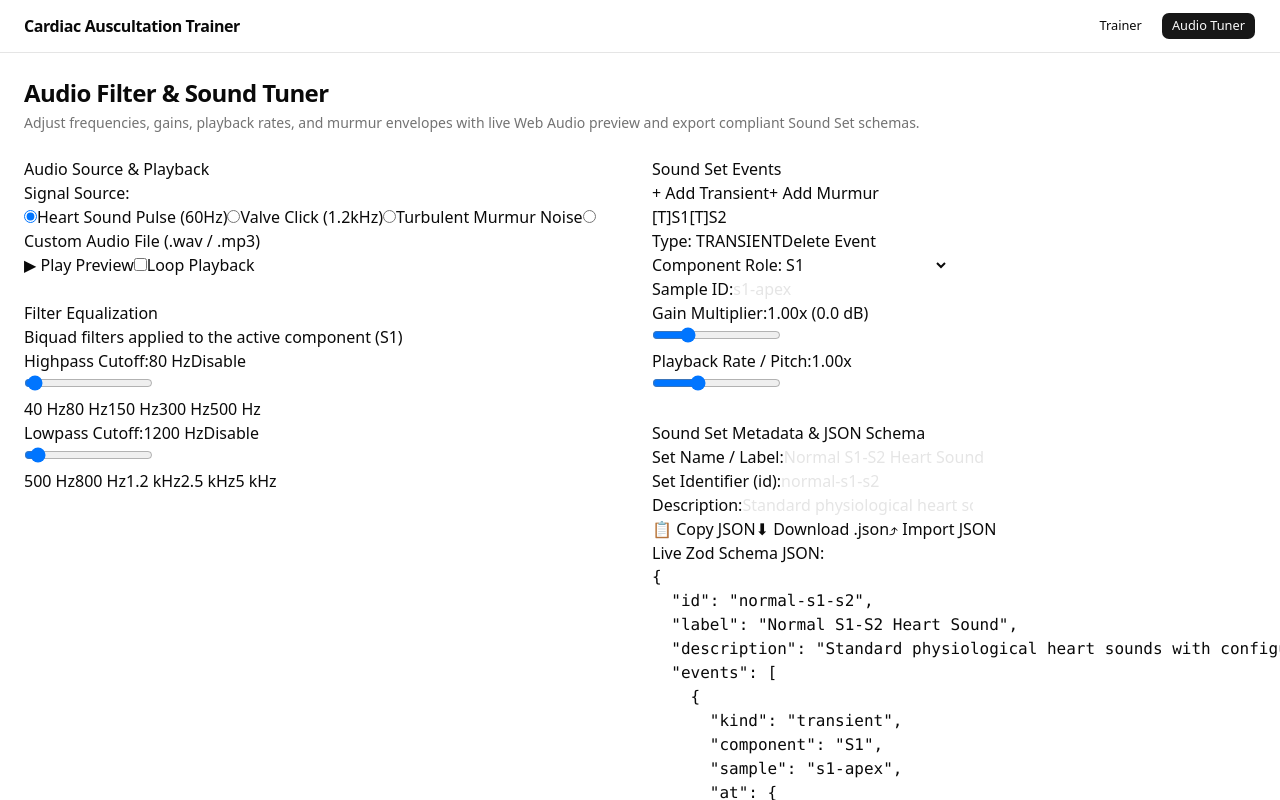
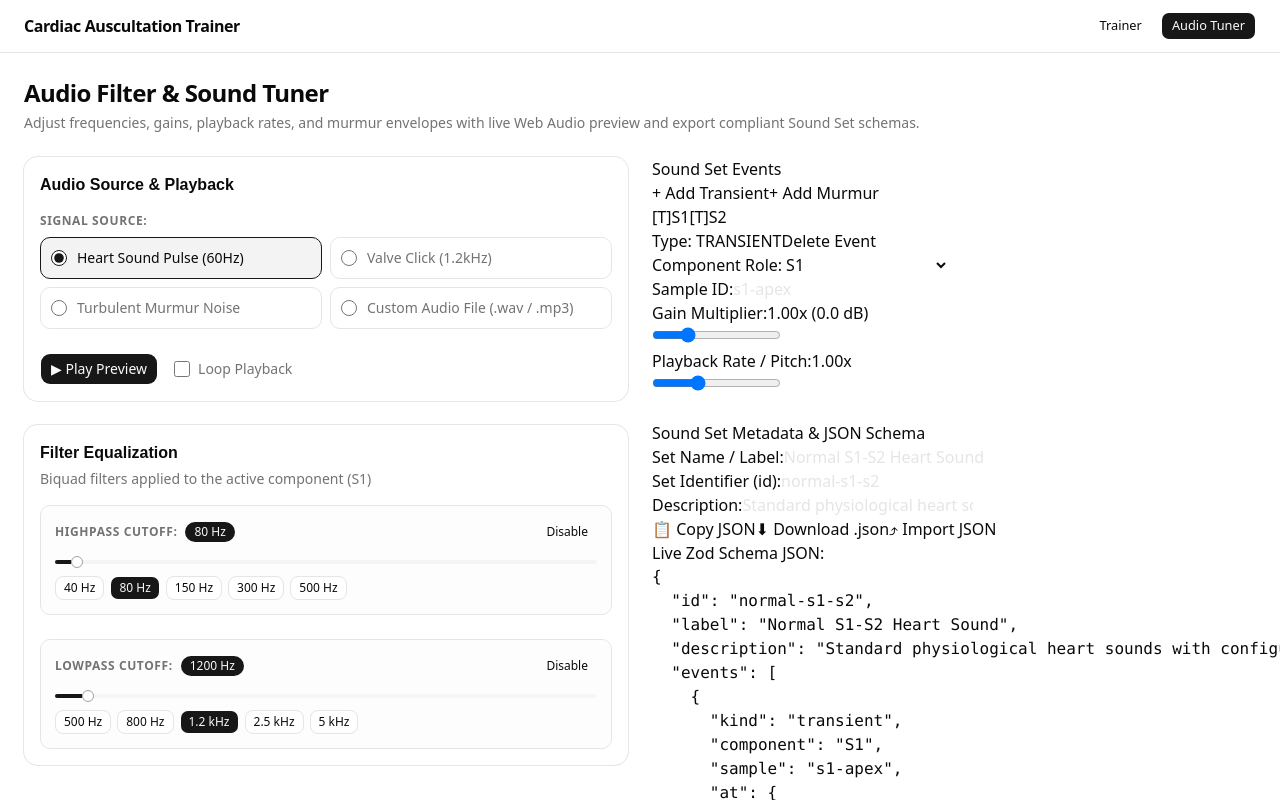
Before and after one commit to kevin-rav/cardiac-auscultation-trainer, a React (Vite) app: page / in a window 1280 px wide. Both pictures are taken after a click on the button "Audio Tuner". Shown: the top 800 px of the page. Built offline with nearby package versions, Linux system fonts and the light colour scheme.

Commit message:
feat(ui): adopt shadcn components in source picker and filter controls

```diff
--- a/src/components/audio-tuner/AudioSourcePicker.tsx
+++ b/src/components/audio-tuner/AudioSourcePicker.tsx
@@ -1,5 +1,14 @@
 import type { ChangeEvent } from 'react';
+import { Card, CardContent, CardHeader, CardTitle } from '@/components/ui/card';
+import { Button } from '@/components/ui/button';
 import { useTunerStore } from '../../store';
+
+const SIGNAL_SOURCES = [
+  { value: 'heart-beat', label: 'Heart Sound Pulse (60Hz)' },
+  { value: 'click', label: 'Valve Click (1.2kHz)' },
+  { value: 'murmur', label: 'Turbulent Murmur Noise' },
+  { value: 'custom', label: 'Custom Audio File (.wav / .mp3)' },
+] as const;
 
 export function AudioSourcePicker() {
   const signalSource = useTunerStore((s) => s.signalSource);
@@ -25,66 +34,52 @@ export function AudioSourcePicker() {
   };
 
   return (
-    <section className="tuner-panel">
-      <h3 className="panel-title">Audio Source & Playback</h3>
+    <Card>
+      <CardHeader>
+        <CardTitle>
+          <h3 className="text-base font-semibold text-card-foreground">
+            Audio Source &amp; Playback
+          </h3>
+        </CardTitle>
+      </CardHeader>
 
-      <div className="source-selector">
-        <label className="field-label">Signal Source:</label>
-        <div className="radio-group">
-          <label className="radio-option">
+      <CardContent className="flex flex-col gap-4">
+        <div className="flex flex-col gap-2">
+          <label className="text-xs font-semibold text-muted-foreground uppercase tracking-wider">
+            Signal Source:
+          </label>
+          <div className="grid grid-cols-1 sm:grid-cols-2 gap-2">
+            {SIGNAL_SOURCES.map((src) => (
+              <label
+                key={src.value}
+                className={`flex items-center gap-2.5 rounded-lg border p-2.5 text-sm cursor-pointer transition-colors ${
+                  signalSource === src.value
+                    ? 'border-primary bg-primary/5 font-medium text-foreground'
+                    : 'border-border bg-card hover:bg-muted/50 text-muted-foreground'
+                }`}
+              >
                 <input
                   type="radio"
                   name="signalSource"
-              value="heart-beat"
-              checked={signalSource === 'heart-beat'}
+                  value={src.value}
+                  checked={signalSource === src.value}
                   onChange={() => {
-                setSignalSource('heart-beat');
+                    setSignalSource(src.value);
                   }}
+                  className="accent-primary size-4"
                 />
-            Heart Sound Pulse (60Hz)
+                <span>{src.label}</span>
               </label>
-          <label className="radio-option">
-            <input
-              type="radio"
-              name="signalSource"
-              value="click"
-              checked={signalSource === 'click'}
-              onChange={() => {
-                setSignalSource('click');
-              }}
-            />
-            Valve Click (1.2kHz)
-          </label>
-          <label className="radio-option">
-            <input
-              type="radio"
-              name="signalSource"
-              value="murmur"
-              checked={signalSource === 'murmur'}
-              onChange={() => {
-                setSignalSource('murmur');
-              }}
-            />
-            Turbulent Murmur Noise
-          </label>
-          <label className="radio-option">
-            <input
-              type="radio"
-              name="signalSource"
-              value="custom"
-              checked={signalSource === 'custom'}
-              onChange={() => {
-                setSignalSource('custom');
-              }}
-            />
-            Custom Audio File (.wav / .mp3)
-          </label>
+            ))}
           </div>
         </div>
 
         {signalSource === 'custom' && (
-        <div className="file-upload-box">
-          <label htmlFor="audio-file-input" className="field-label">
+          <div className="flex flex-col gap-2 rounded-lg border border-dashed border-border p-4 bg-muted/20">
+            <label
+              htmlFor="audio-file-input"
+              className="text-xs font-semibold text-muted-foreground uppercase tracking-wider"
+            >
               Upload Audio Sample:
             </label>
             <input
@@ -92,33 +87,39 @@ export function AudioSourcePicker() {
               type="file"
               accept="audio/wav, audio/mpeg, audio/mp3, audio/ogg"
               onChange={handleFileUpload}
-            className="file-input"
+              className="text-xs text-muted-foreground file:mr-3 file:rounded-md file:border-0 file:bg-primary file:px-3 file:py-1.5 file:text-xs file:font-semibold file:text-primary-foreground hover:file:bg-primary/90 cursor-pointer"
             />
-          {customFileName && <p className="file-name-display">Loaded: {customFileName}</p>}
+            {customFileName && (
+              <p className="text-xs text-muted-foreground">
+                Loaded: <span className="font-semibold text-foreground">{customFileName}</span>
+              </p>
+            )}
           </div>
         )}
 
-      <div className="playback-controls">
-        <button
+        <div className="flex items-center gap-4 pt-2">
+          <Button
             type="button"
-          className={`btn ${isPlaying ? 'btn-danger' : 'btn-primary'}`}
+            variant={isPlaying ? 'destructive' : 'default'}
             onClick={togglePlay}
             data-testid="play-btn"
           >
             {isPlaying ? '■ Stop' : '▶ Play Preview'}
-        </button>
+          </Button>
 
-        <label className="checkbox-label">
+          <label className="flex items-center gap-2 text-sm text-muted-foreground cursor-pointer select-none">
             <input
               type="checkbox"
               checked={loop}
               onChange={(e) => {
                 setLoop(e.target.checked);
               }}
+              className="accent-primary size-4 rounded"
             />
             Loop Playback
           </label>
         </div>
-    </section>
+      </CardContent>
+    </Card>
   );
 }
--- a/src/components/audio-tuner/FilterControls.tsx
+++ b/src/components/audio-tuner/FilterControls.tsx
@@ -1,4 +1,11 @@
+import { Card, CardContent, CardDescription, CardHeader, CardTitle } from '@/components/ui/card';
+import { Badge } from '@/components/ui/badge';
+import { Button } from '@/components/ui/button';
+import { Slider } from '@/components/ui/slider';
 import { useTunerStore } from '../../store';
+
+const HP_PRESETS = [40, 80, 150, 300, 500] as const;
+const LP_PRESETS = [500, 800, 1200, 2500, 5000] as const;
 
 export function FilterControls() {
   const soundSet = useTunerStore((s) => s.soundSet);
@@ -26,115 +33,129 @@ export function FilterControls() {
   };
 
   return (
-    <section className="tuner-panel">
-      <h3 className="panel-title">Filter Equalization</h3>
-      <p className="panel-subtitle">
+    <Card>
+      <CardHeader>
+        <CardTitle>
+          <h3 className="text-base font-semibold text-card-foreground">Filter Equalization</h3>
+        </CardTitle>
+        <CardDescription>
           Biquad filters applied to the active component ({currentEvent?.component ?? 'none'})
-      </p>
+        </CardDescription>
+      </CardHeader>
 
+      <CardContent className="flex flex-col gap-6">
         {/* Highpass Filter */}
-      <div className="filter-group">
-        <div className="filter-header">
-          <label className="field-label" htmlFor="hp-slider">
+        <div className="flex flex-col gap-3 rounded-lg border border-border p-3.5 bg-muted/20">
+          <div className="flex items-center justify-between">
+            <div className="flex items-center gap-2">
+              <span className="text-xs font-semibold uppercase tracking-wider text-muted-foreground">
                 Highpass Cutoff:
-          </label>
-          <span className="value-badge">
+              </span>
+              <Badge variant={highpassHz !== undefined ? 'default' : 'secondary'}>
                 {highpassHz !== undefined ? `${highpassHz.toString()} Hz` : 'Bypassed (Off)'}
-          </span>
-          <button
+              </Badge>
+            </div>
+            <Button
               type="button"
-            className="btn-link"
+              variant="ghost"
+              size="xs"
               onClick={() => {
                 handleHighpassChange(highpassHz !== undefined ? undefined : 80);
               }}
             >
               {highpassHz !== undefined ? 'Disable' : 'Enable'}
-          </button>
+            </Button>
           </div>
 
           {highpassHz !== undefined && (
-          <>
-            <input
-              id="hp-slider"
-              type="range"
-              min="20"
-              max="2000"
-              step="10"
-              value={highpassHz}
-              onChange={(e) => {
-                handleHighpassChange(Number(e.target.value));
+            <div className="flex flex-col gap-3 pt-1">
+              <Slider
+                min={20}
+                max={2000}
+                step={10}
+                value={[highpassHz]}
+                onValueChange={(vals) => {
+                  const val = vals[0];
+                  if (val !== undefined) {
+                    handleHighpassChange(val);
+                  }
                 }}
-              className="slider"
               />
-            <div className="preset-buttons">
-              {[40, 80, 150, 300, 500].map((hz) => (
-                <button
+              <div className="flex flex-wrap gap-1.5">
+                {HP_PRESETS.map((hz) => (
+                  <Button
                     key={hz}
                     type="button"
-                  className={`btn-pill ${highpassHz === hz ? 'active' : ''}`}
+                    variant={highpassHz === hz ? 'default' : 'outline'}
+                    size="xs"
                     onClick={() => {
                       handleHighpassChange(hz);
                     }}
                   >
                     {hz} Hz
-                </button>
+                  </Button>
                 ))}
               </div>
-          </>
+            </div>
           )}
         </div>
 
         {/* Lowpass Filter */}
-      <div className="filter-group">
-        <div className="filter-header">
-          <label className="field-label" htmlFor="lp-slider">
+        <div className="flex flex-col gap-3 rounded-lg border border-border p-3.5 bg-muted/20">
+          <div className="flex items-center justify-between">
+            <div className="flex items-center gap-2">
+              <span className="text-xs font-semibold uppercase tracking-wider text-muted-foreground">
                 Lowpass Cutoff:
-          </label>
-          <span className="value-badge">
+              </span>
+              <Badge variant={lowpassHz !== undefined ? 'default' : 'secondary'}>
                 {lowpassHz !== undefined ? `${lowpassHz.toString()} Hz` : 'Bypassed (Off)'}
-          </span>
-          <button
+              </Badge>
+            </div>
+            <Button
               type="button"
-            className="btn-link"
+              variant="ghost"
+              size="xs"
               onClick={() => {
                 handleLowpassChange(lowpassHz !== undefined ? undefined : 1200);
               }}
             >
               {lowpassHz !== undefined ? 'Disable' : 'Enable'}
-          </button>
+            </Button>
           </div>
 
           {lowpassHz !== undefined && (
-          <>
-            <input
-              id="lp-slider"
-              type="range"
-              min="200"
-              max="20000"
-              step="100"
-              value={lowpassHz}
-              onChange={(e) => {
-                handleLowpassChange(Number(e.target.value));
+            <div className="flex flex-col gap-3 pt-1">
+              <Slider
+                min={200}
+                max={20000}
+                step={100}
+                value={[lowpassHz]}
+                onValueChange={(vals) => {
+                  const val = vals[0];
+                  if (val !== undefined) {
+                    handleLowpassChange(val);
+                  }
                 }}
-              className="slider"
               />
-            <div className="preset-buttons">
-              {[500, 800, 1200, 2500, 5000].map((hz) => (
-                <button
+              <div className="flex flex-wrap gap-1.5">
+                {LP_PRESETS.map((hz) => (
+                  <Button
                     key={hz}
                     type="button"
-                  className={`btn-pill ${lowpassHz === hz ? 'active' : ''}`}
+                    variant={lowpassHz === hz ? 'default' : 'outline'}
+                    size="xs"
                     onClick={() => {
                       handleLowpassChange(hz);
                     }}
                   >
                     {hz >= 1000 ? `${(hz / 1000).toString()} kHz` : `${hz.toString()} Hz`}
-                </button>
+                  </Button>
                 ))}
               </div>
-          </>
+            </div>
           )}
         </div>
-    </section>
+      </CardContent>
+    </Card>
   );
 }
```
Lines whose indentation alone changed are shown as unchanged.
